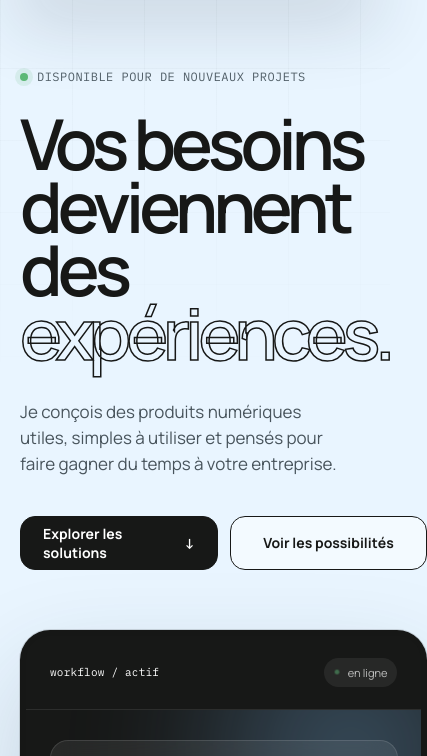
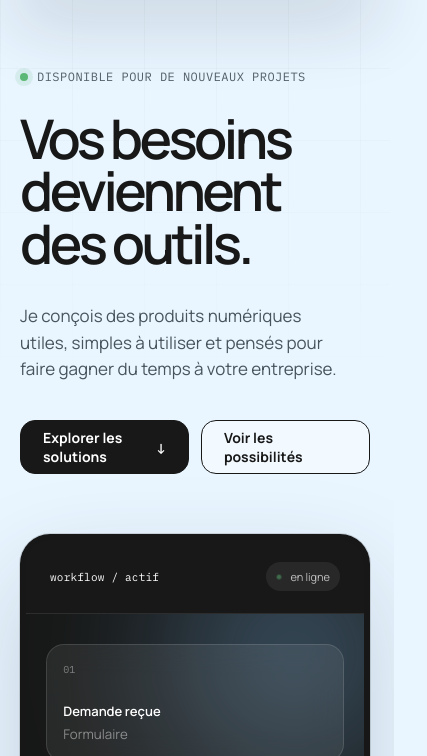
Before and after one commit to Agop1010/alexis-markarian-portfolio, a plain HTML site: page index.html in a window 390 px wide. Shown: the part 76-832 px from the top of the page, 427 px wide, since content can reach past the window. Drawn offline with Linux system fonts and the light colour scheme.

Commit message:
Corriger et réduire les titres principaux

```diff
--- a/index.html
+++ b/index.html
@@ -39,7 +39,7 @@
       <section class="hero section" id="accueil">
         <div class="hero-copy reveal">
           <p class="eyebrow"><span class="status-dot"></span> Disponible pour de nouveaux projets</p>
-          <h1>Vos besoins deviennent des <span class="code-word" data-words="outils.,systèmes.,expériences.">outils.</span></h1>
+          <h1>Vos besoins deviennent des outils.</h1>
           <p class="hero-lead">Je conçois des produits numériques utiles, simples à utiliser et pensés pour faire gagner du temps à votre entreprise.</p>
           <div class="hero-actions">
             <a class="button button-dark" href="#services">Explorer les solutions <span>↓</span></a>
--- a/script.js
+++ b/script.js
@@ -53,19 +53,6 @@ const sectionObserver = new IntersectionObserver((entries) => {
   });
 }, { rootMargin: '-40% 0px -50%', threshold: 0 });
 sections.forEach((section) => sectionObserver.observe(section));
-
-const rotatingWord = document.querySelector('[data-words]');
-if (rotatingWord && !reduceMotion) {
-  const words = rotatingWord.dataset.words.split(',');
-  let wordIndex = 0;
-  window.setInterval(() => {
-    wordIndex = (wordIndex + 1) % words.length;
-    rotatingWord.animate([{ opacity: 1, transform: 'translateY(0)' }, { opacity: 0, transform: 'translateY(8px)' }], { duration: 220, fill: 'forwards' }).finished.then(() => {
-      rotatingWord.textContent = words[wordIndex];
-      rotatingWord.animate([{ opacity: 0, transform: 'translateY(-8px)' }, { opacity: 1, transform: 'translateY(0)' }], { duration: 280, fill: 'forwards' });
-    });
-  }, 2800);
-}
 
 const counters = document.querySelectorAll('[data-count]');
 const counterObserver = new IntersectionObserver((entries) => {
--- a/styles.css
+++ b/styles.css
@@ -52,10 +52,7 @@ button { color: inherit; }
 .eyebrow.light { color: rgba(255,255,255,.55); }
 .status-dot, .availability i, .live-pill i { width: 8px; height: 8px; display: inline-block; border-radius: 50%; background: #5db977; box-shadow: 0 0 0 5px rgba(93,185,119,.13); }
 h1, h2, h3, p { text-wrap: balance; }
-h1 { margin: 0; max-width: 900px; font-size: clamp(4.4rem, 7.7vw, 8rem); line-height: .9; letter-spacing: -.072em; font-weight: 580; }
-.code-word { position: relative; color: transparent; -webkit-text-stroke: 1.5px var(--ink); white-space: nowrap; }
-.code-word::after { content: "_"; display: inline-block; color: var(--ink); -webkit-text-stroke: 0; font-family: var(--mono); animation: blink 1s steps(1) infinite; }
-@keyframes blink { 50% { opacity: 0; } }
+h1 { margin: 0; max-width: 820px; color: var(--ink); font-size: clamp(3.8rem, 6.1vw, 6.6rem); line-height: .94; letter-spacing: -.065em; font-weight: 580; }
 .hero-lead { max-width: 650px; margin: 34px 0 0; color: #48545c; font-size: clamp(1.1rem, 1.55vw, 1.35rem); line-height: 1.55; }
 .hero-actions { display: flex; flex-wrap: wrap; gap: 12px; margin-top: 38px; }
 .button { min-height: 54px; padding: 0 22px; display: inline-flex; align-items: center; justify-content: center; border: 1px solid var(--ink); border-radius: 15px; font-size: 14px; font-weight: 650; cursor: pointer; transition: transform .25s, box-shadow .25s, background .25s; }
@@ -97,7 +94,7 @@ h1 { margin: 0; max-width: 900px; font-size: clamp(4.4rem, 7.7vw, 8rem); line-he
 
 .section-heading { max-width: 960px; margin-bottom: 64px; }
 .section-heading.horizontal { max-width: none; display: flex; align-items: flex-end; justify-content: space-between; gap: 40px; }
-h2 { margin: 0; font-size: clamp(3.1rem, 6vw, 6.5rem); line-height: .96; letter-spacing: -.06em; font-weight: 560; }
+h2 { margin: 0; font-size: clamp(2.8rem, 4.6vw, 5.2rem); line-height: .98; letter-spacing: -.055em; font-weight: 560; }
 .section-heading > p:last-child, .method-intro > p:last-child { max-width: 560px; margin: 26px 0 0; color: var(--muted); line-height: 1.6; }
 .services { padding-top: 190px; }
 .service-layout { display: grid; grid-template-columns: .9fr 1.1fr; gap: 24px; align-items: stretch; }
@@ -114,7 +111,7 @@ h2 { margin: 0; font-size: clamp(3.1rem, 6vw, 6.5rem); line-height: .96; letter-
 .service-preview { min-height: 520px; padding: clamp(30px, 5vw, 60px); display: flex; flex-direction: column; background: var(--lilac); border: 1px solid var(--line); border-radius: var(--radius-lg); transition: background .35s; }
 .preview-head { display: flex; justify-content: space-between; align-items: center; }
 .mini-icon { width: 48px; height: 48px; display: grid; place-items: center; color: #fff; background: var(--ink); border-radius: 15px; font-size: 22px; }
-.service-preview h3 { max-width: 700px; margin: 58px 0 16px; font-size: clamp(2.3rem, 4.2vw, 4.4rem); line-height: .98; letter-spacing: -.055em; font-weight: 560; }
+.service-preview h3 { max-width: 700px; margin: 58px 0 16px; font-size: clamp(2.1rem, 3.35vw, 3.6rem); line-height: 1; letter-spacing: -.05em; font-weight: 560; }
 .service-preview > p { max-width: 620px; color: #566066; line-height: 1.55; }
 .preview-chips { display: flex; flex-wrap: wrap; gap: 8px; margin: 22px 0 34px; }
 .preview-chips span { padding: 10px 12px; background: rgba(255,255,255,.62); border: 1px solid rgba(23,24,23,.1); border-radius: 100px; font-size: 11px; }
@@ -135,7 +132,7 @@ h2 { margin: 0; font-size: clamp(3.1rem, 6vw, 6.5rem); line-height: .96; letter-
 .project-blue { background: var(--blue); }
 .project-mint { grid-column: 1 / -1; background: var(--mint); min-height: 560px; }
 .project-meta { display: flex; justify-content: space-between; color: inherit; opacity: .56; font-family: var(--mono); font-size: 10px; text-transform: uppercase; }
-.project-card h3 { max-width: 800px; margin: 54px 0 30px; font-size: clamp(2rem, 3.3vw, 3.8rem); line-height: 1.02; letter-spacing: -.05em; font-weight: 560; }
+.project-card h3 { max-width: 800px; margin: 54px 0 30px; font-size: clamp(1.9rem, 2.8vw, 3.2rem); line-height: 1.04; letter-spacing: -.045em; font-weight: 560; }
 .project-card > p { max-width: 620px; margin: 28px 0 0; opacity: .62; line-height: 1.55; }
 .project-visual { flex: 1; min-height: 270px; border-radius: 24px; }
 .pipeline-visual { padding: 22px; display: grid; grid-template-columns: repeat(3,1fr); gap: 12px; background: rgba(255,255,255,.06); border: 1px solid rgba(255,255,255,.08); }
@@ -219,8 +216,8 @@ h2 { margin: 0; font-size: clamp(3.1rem, 6vw, 6.5rem); line-height: .96; letter-
   .nav-links > a { padding: 15px; }.nav-links .nav-cta { margin-top: 4px; text-align: center; }
   .section { padding: 105px 20px; }
   .hero { min-height: auto; padding-top: 145px; gap: 60px; }
-  h1 { font-size: clamp(3.6rem, 18vw, 5.4rem); }
-  h2 { font-size: clamp(2.8rem, 13vw, 4.6rem); }
+  h1 { font-size: clamp(3.05rem, 14vw, 4.3rem); line-height: .96; }
+  h2 { font-size: clamp(2.5rem, 11vw, 3.8rem); }
   .hero-lead { font-size: 17px; }
   .hero-actions { align-items: stretch; }.hero-actions .button { flex: 1; }
   .hero-system { min-height: 570px; border-width: 6px; border-radius: 30px; }
```
